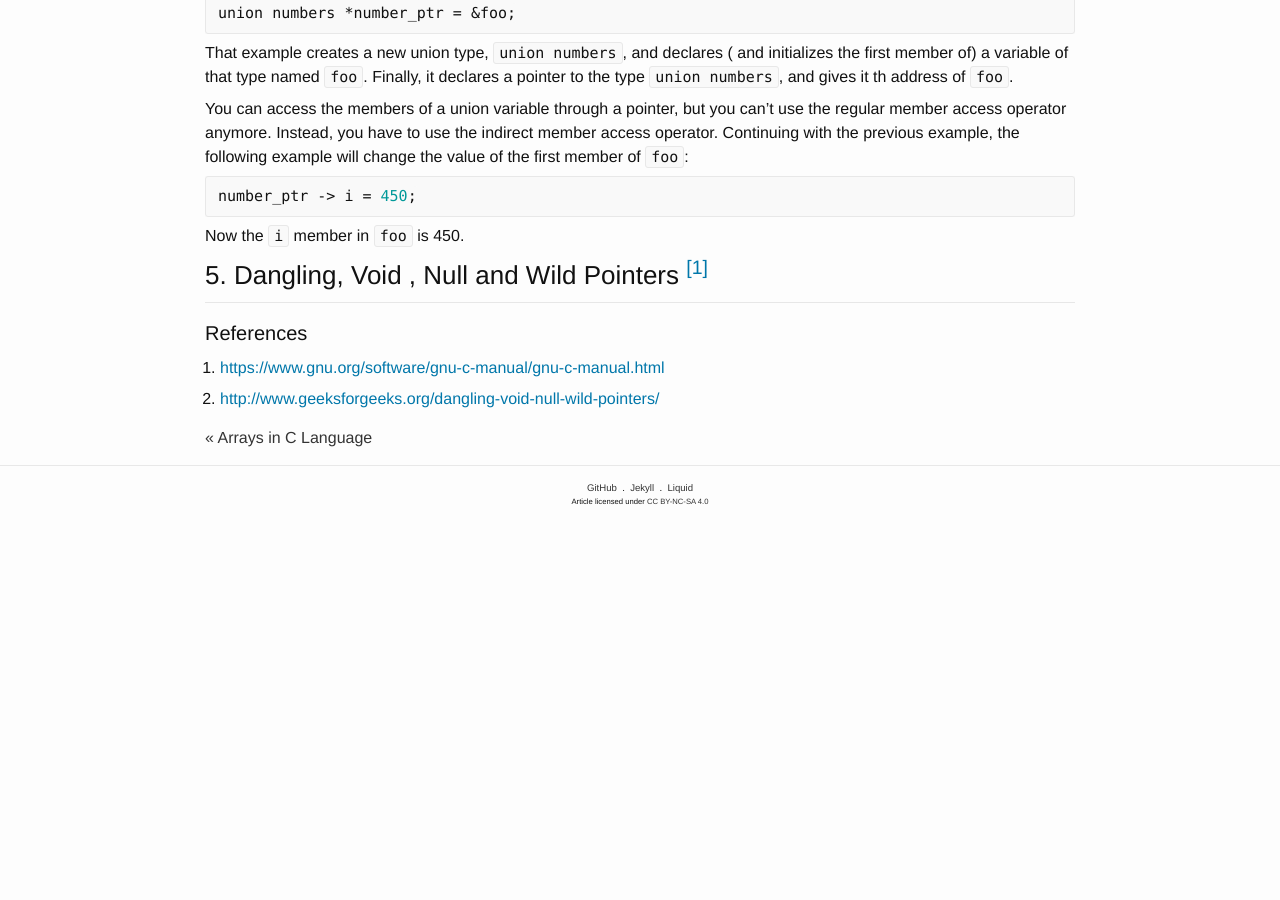
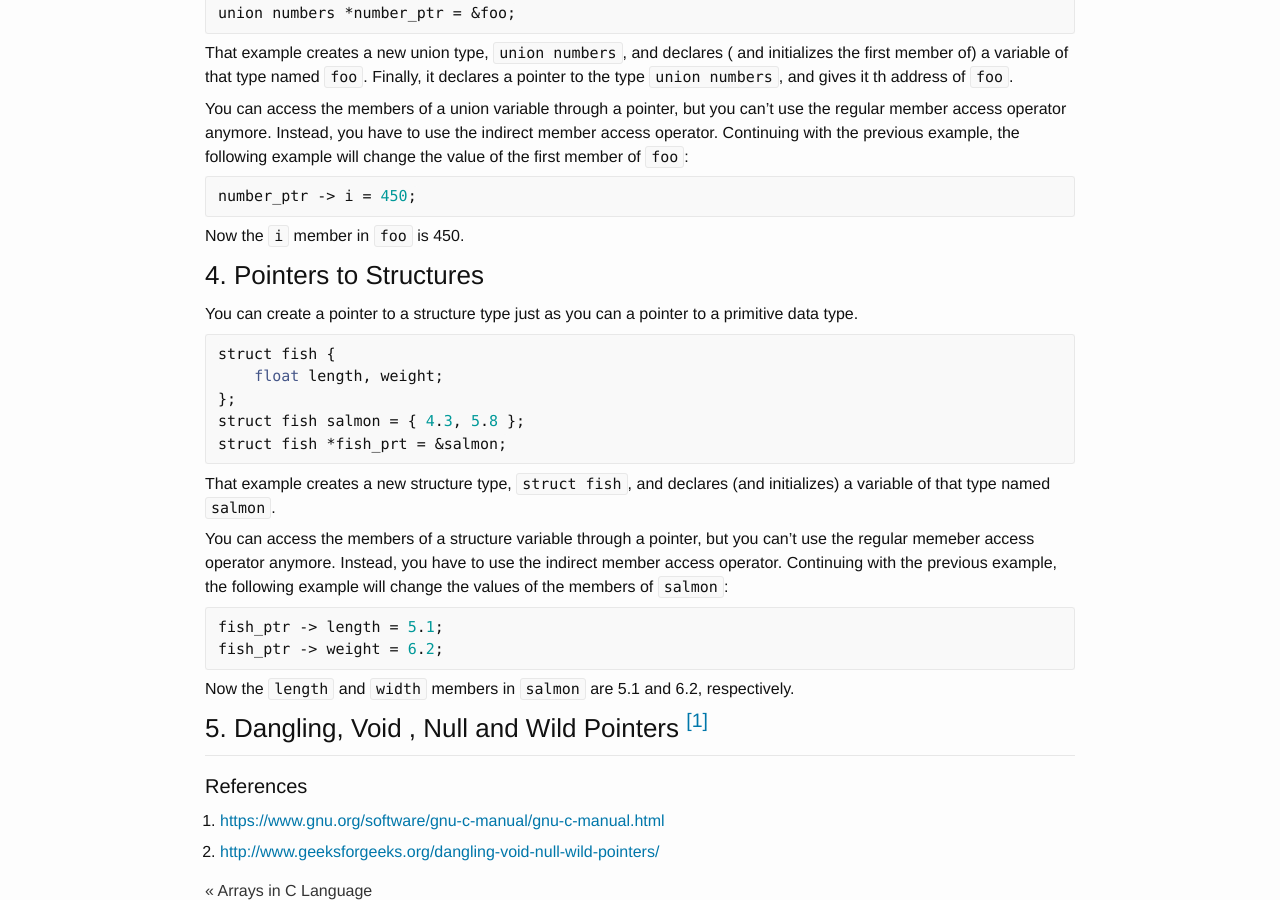
Before and after one commit to ousiax/ousiax.github.io, a Jekyll site: the page built from _posts/2017-03-02-pointers-in-c-language.md, in a window 1280 px wide and 900 px high, scrolled down 1500 px. Built offline with Jekyll 4.4.1, drawn with Linux system fonts in a browser that asks for light colours; before the commit the page ends 2022 px from its top, so only the background shows below that.

Commit message:
Add Pointers to Structures section

````diff
--- a/_posts/2017-03-02-pointers-in-c-language.md
+++ b/_posts/2017-03-02-pointers-in-c-language.md
@@ -84,6 +84,28 @@ number_ptr -> i = 450;
 
 Now the `i` member in `foo` is 450.
 
+### 4. Pointers to Structures
+
+You can create a pointer to a structure type just as you can a pointer to a primitive data type.
+
+```c
+struct fish {
+    float length, weight;
+};
+struct fish salmon = { 4.3, 5.8 };
+struct fish *fish_prt = &salmon;
+```
+
+That example creates a new structure type, `struct fish`, and declares (and initializes) a variable of that type named `salmon`.
+
+You can access the members of a structure variable through a pointer, but you can't use the regular memeber access operator anymore. Instead, you have to use the indirect member access operator. Continuing with the previous example, the following example will change the values of the members of `salmon`:
+
+```c
+fish_ptr -> length = 5.1;
+fish_ptr -> weight = 6.2;
+```
+
+Now the `length` and `width` members in `salmon` are 5.1 and 6.2, respectively.
 
 ### 5. Dangling, Void , Null and Wild Pointers <sup>[[1]](http://www.geeksforgeeks.org/dangling-void-null-wild-pointers/)</sup>
 
````
